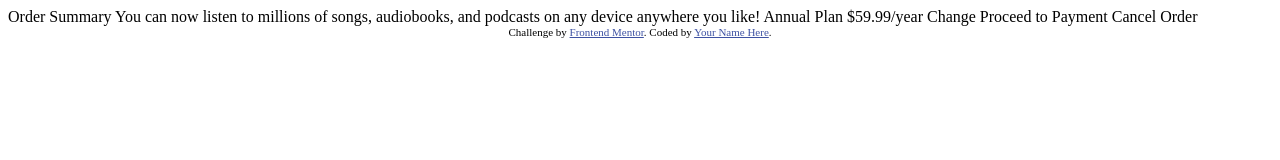
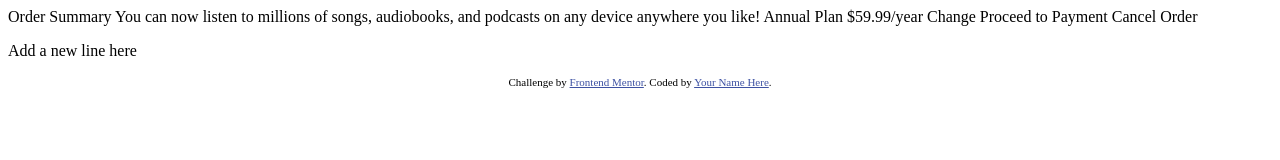
Before and after one commit to bennithaluaba/order_summary_project, a plain HTML site: page index.html in a window 1280 px wide. Drawn offline with Linux system fonts and the light colour scheme.

Commit message:
Added a line

```diff
--- a/index.html
+++ b/index.html
@@ -28,6 +28,7 @@
 
   Proceed to Payment
   Cancel Order
+  <p>Add a new line here</p>
 
   <div class="attribution">
     Challenge by <a href="https://www.frontendmentor.io?ref=challenge" target="_blank">Frontend Mentor</a>.
```
